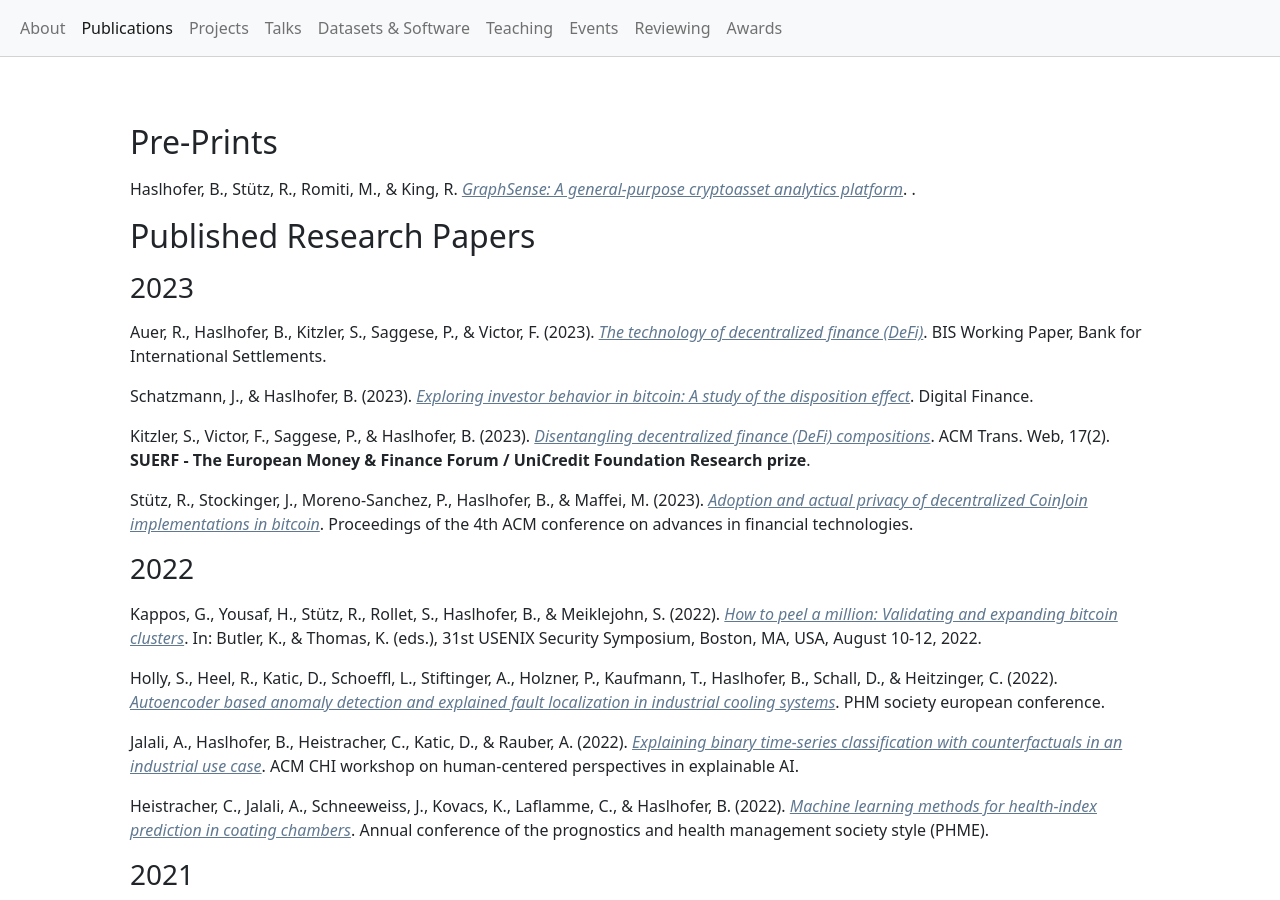
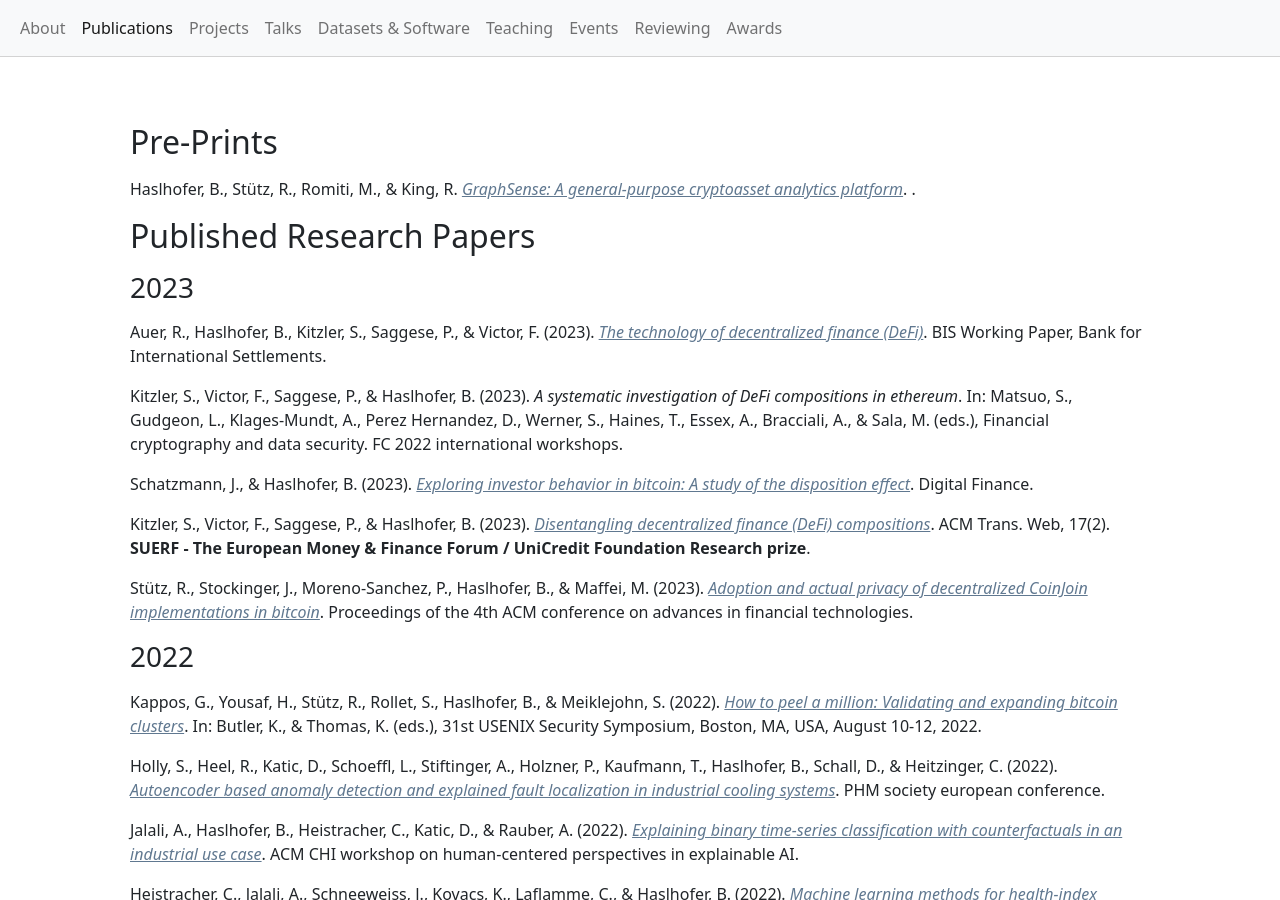
Before and after one commit to behas/behas.github.com, a Jekyll site: the page built from publications.html, in a window 1280 px wide and 900 px high. Built offline with Jekyll 4.4.1, drawn with Linux system fonts in a browser that asks for light colours; a style sheet for code colours, icons or effects is not loaded.

Commit message:
added fc workshop paper

```diff
--- a/_data/publications.yml
+++ b/_data/publications.yml
@@ -34,6 +34,44 @@ references:
   title: The technology of decentralized finance (DeFi)
   type: report
   url: "https://www.bis.org/publ/work1066.htm"
+- author:
+  - family: Kitzler
+    given: Stefan
+  - family: Victor
+    given: Friedhelm
+  - family: Saggese
+    given: Pietro
+  - family: Haslhofer
+    given: Bernhard
+  container-title: Financial cryptography and data security. FC 2022
+    international workshops
+  editor:
+  - family: Matsuo
+    given: Shin'ichiro
+  - family: Gudgeon
+    given: Lewis
+  - family: Klages-Mundt
+    given: Ariah
+  - family: Perez Hernandez
+    given: Daniel
+  - family: Werner
+    given: Sam
+  - family: Haines
+    given: Thomas
+  - family: Essex
+    given: Aleksander
+  - family: Bracciali
+    given: Andrea
+  - family: Sala
+    given: Massimiliano
+  id: "Kitzler:2023a"
+  isbn: 978-3-031-32415-4
+  issued: 2023
+  page: 272-279
+  publisher: Springer International Publishing
+  publisher-place: Cham
+  title: A systematic investigation of DeFi compositions in ethereum
+  type: paper-conference
 - author:
   - family: Schatzmann
     given: Jürgen E.
```
Also changed, not shown: assets/bibliography.bib (+12 -0 lines).
